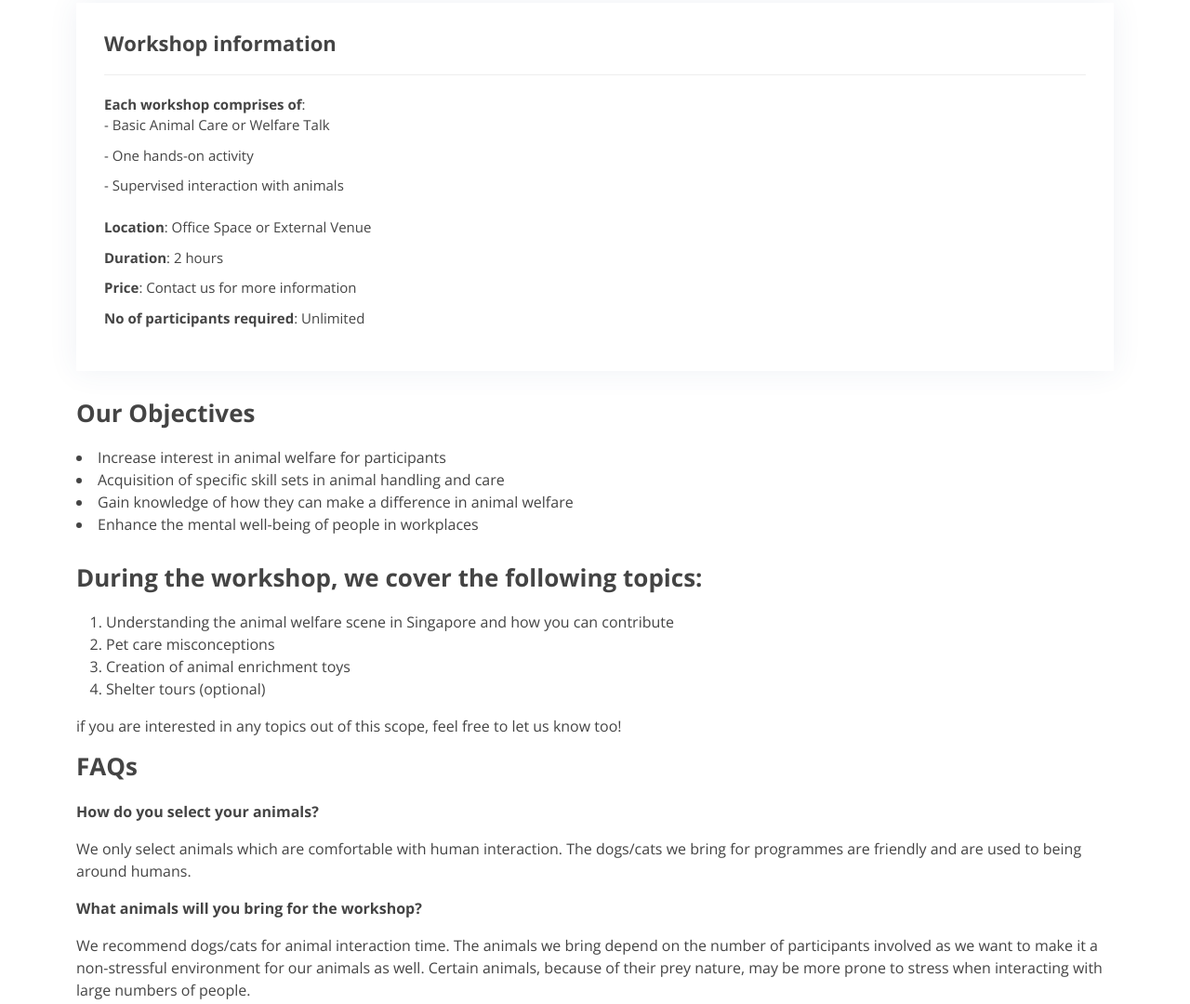
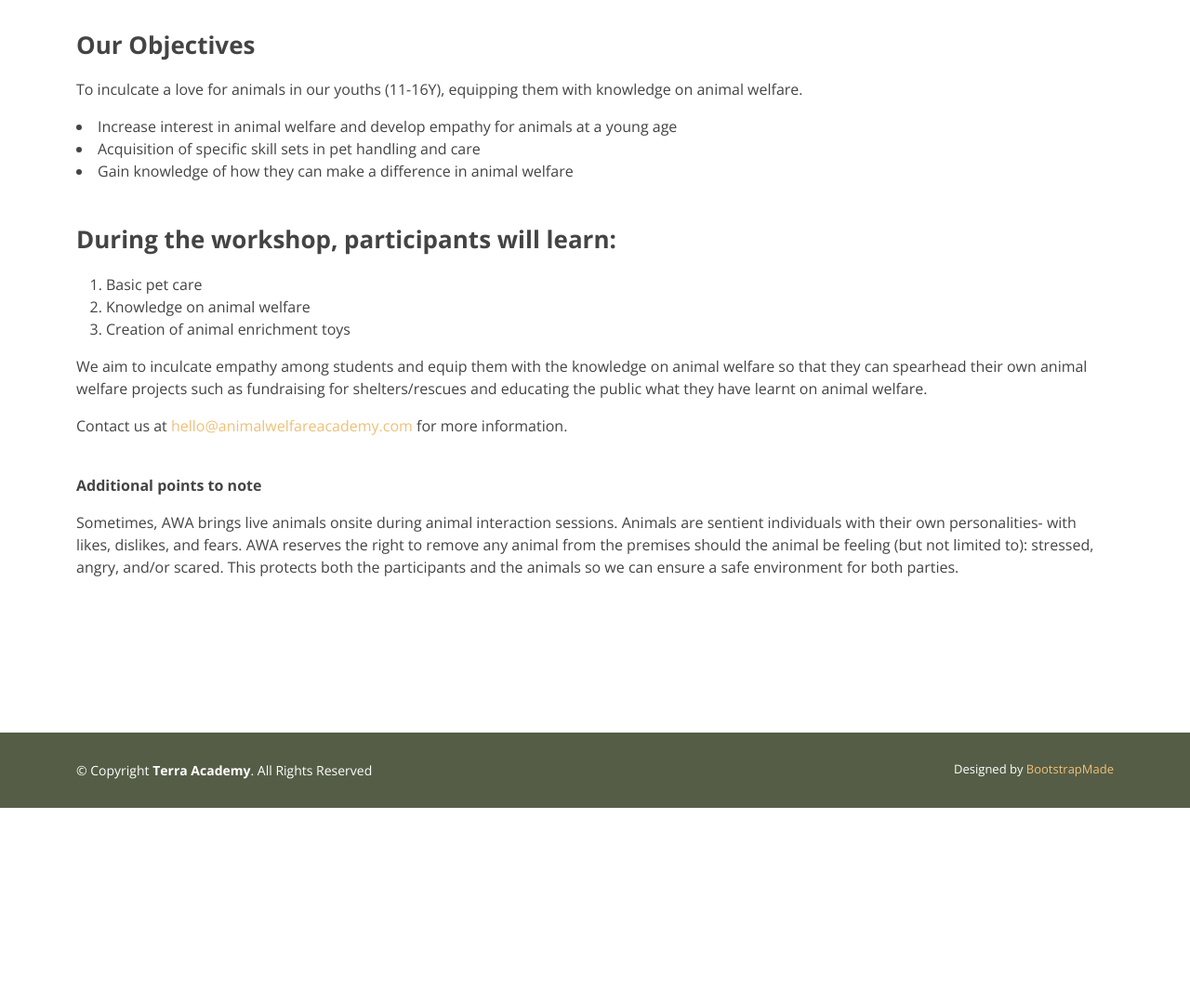
Before and after one commit to TerraAcademy/TerraAcademy.github.io, a plain HTML site: page details-service-learning.html in a window 1280 px wide. Shown: the part 925-2005 px from the top of the page at 93% size. After the commit the page ends 1794 px from the top, so only its background shows below. Drawn offline with nearby package versions, Linux system fonts and the light colour scheme.

Commit message:
Update details-service-learning.html

```diff
--- a/details-service-learning.html
+++ b/details-service-learning.html
@@ -5,12 +5,22 @@
   <meta charset="utf-8">
   <meta content="width=device-width, initial-scale=1.0" name="viewport">
 
-  <title>Animal Welfare Academy</title>
-  <meta name="description" content="Animal Welfare Workshops for adults, corporates and offices. We tailor animal welfare programmes for Corporate Social Responsibility (CSR) and office team bonding."/>
+  <title>Terra Academy: Environmental Sustainability Workshops for children, youths, and adults</title>
+  <meta property="og:image" content="assets/img/logo.png" />
+  <meta name="description" content="Terra Academy: Environmental Sustainability Workshops for children, youths, and adults, from preschools to offices!. Engage in experiential learning, service learning, and interactive sessions on environmental stewardship!"/>
+  <meta property="og:title" content="Terra Academy: Environmental Sustainability Workshops for children, youths, and adults" />
+  <meta property="og:description" content="Environmental Sustainability tailored for children, youths, and adults, from preschools to offices!. Engage in experiential learning, service learning, and interactive sessions on environmental stewardship!" />
+  <meta property="og:image" content="assets/img/edu.png" />
 
   <!-- Favicons -->
-  <link href="assets/img/logo.png" rel="icon">
-  <link href="assets/img/apple-touch-icon.png" rel="apple-touch-icon">
+  <link rel="apple-touch-icon" sizes="180x180" href="/apple-touch-icon.png">
+  <link rel="icon" type="image/png" sizes="32x32" href="/favicon-32x32.png">
+  <link rel="icon" type="image/png" sizes="16x16" href="/favicon-16x16.png">
+  <link rel="manifest" href="/site.webmanifest">
+  <link rel="mask-icon" href="/safari-pinned-tab.svg" color="#5bbad5">
+  <meta name="msapplication-TileColor" content="#da532c">
+  <meta name="theme-color" content="#ffffff">
+  <meta name="google-site-verification" content="SLOowdwNVGL_ZfBDJ6ufd3YwCEL0C_NyxzTiWFFtkxk" />
 
   <!-- Google Fonts -->
   <link href="https://fonts.googleapis.com/css?family=Open+Sans:300,300i,400,400i,600,600i,700,700i|Jost:300,300i,400,400i,500,500i,600,600i,700,700i|Poppins:300,300i,400,400i,500,500i,600,600i,700,700i" rel="stylesheet">
@@ -55,9 +65,9 @@
 
         <ol>
           <li><a href="index.html">Home</a></li>
-          <li>Animal education/engagement workshop for Corporates</li>
+          <li>Educational institution visits</li>
         </ol>
-        <h2>Animal education/engagement workshop for Corporates</h2>
+        <h2>Educational institution visits</h2>
 
       </div>
     </section><!-- End Breadcrumbs -->
@@ -73,7 +83,7 @@
               <div class=" align-items-center">
 
                 <div class="swiper-slide">
-                  <img src="assets/img/corporate-details.png" alt="Animal Welfare workshop in SPCA run by Animal Welfare Academy">
+                  <img src="assets/img/edu-details.png" alt="Animal welfare workshop on basic pet care for children, organised by Animal Welfare Academy">
                 </div>
 
               </div>
@@ -82,59 +92,36 @@
           </div>
 
           <div class="col-lg-12">
-            <div class="portfolio-info">
-              <h3>Workshop information</h3>
-              <ul>
-                <li><strong>Each workshop comprises of</strong>:
-                  <ul>
-                    <li>- Basic Animal Care or Welfare Talk</li>
-                    <li>- One hands-on activity</li>
-                    <li>- Supervised interaction with animals</li>
-                  </ul>
-                </li>
-                <br/>
-                <li><strong>Location</strong>:  Office Space or External Venue </li>
-                <li><strong>Duration</strong>:  2 hours </li>
-                <li><strong>Price</strong>: Contact us for more information</li>
-                <li><strong>No of participants required</strong>: Unlimited</li>
-              </ul>
-            </div>
+
             <div class="portfolio-description">
               <h2>Our Objectives</h2>
               <p>
-                <li>Increase interest in animal welfare for participants</li>
-                <li>Acquisition of specific skill sets in animal handling and care</li>
-                <li>Gain knowledge of how they can make a difference in animal welfare</li>
-                <li>Enhance the mental well-being of people in workplaces</li>
+                To inculcate a love for animals in our youths (11-16Y), equipping them with knowledge on animal welfare.
+                <p>
+                  <li>Increase interest in animal welfare and develop empathy for animals at a young age</li>
+                  <li>Acquisition of specific skill sets in pet handling and care</li>
+                  <li>Gain knowledge of how they can make a difference in animal welfare</li>
+                </p>
+
+              </p>
             </div>
             <div class="portfolio-description">
-              <h2>During the workshop, we cover the following topics:</h2>
+              <h2>During the workshop, participants will learn:</h2>
               <p>
                 <ol>
                   <li>
-                    Understanding the animal welfare scene in Singapore and how you can contribute
+                    Basic pet care
                   </li>
                   <li>
-                    Pet care misconceptions
+                    Knowledge on animal welfare
                   </li>
                   <li>
                     Creation of animal enrichment toys
                   </li>
-                  <li>
-                    Shelter tours (optional)
-                  </li>
                 </ol>
-                if you are interested in any topics out of this scope, feel free to let us know too!
               </p>
 
-              <h2>FAQs</h2>
-
-              <p><strong>How do you select your animals?</strong></p>
-              <p>We only select animals which are comfortable with human interaction. The dogs/cats we bring for programmes are friendly and are used to being around humans. </p>
-
-              <p><strong>What animals will you bring for the workshop?</strong></p>
-              <p>We recommend dogs/cats for animal interaction time. The animals we bring depend on the number of participants involved as we want to make it a non-stressful environment for our animals as well. Certain animals, because of their prey nature, may be more prone to stress when interacting with large numbers of people.</p>
-
+              <p>We aim to inculcate empathy among students and equip them with the knowledge on animal welfare so that they can spearhead their own animal welfare projects such as fundraising for shelters/rescues and educating the public what they have learnt on animal welfare.</p>
               <p>Contact us at <a href="mailto:hello@animalwelfareacademy.com">hello@animalwelfareacademy.com</a>  for more information.</p>
               <br/>
               <p><strong>Additional points to note</strong></p>
@@ -163,7 +150,7 @@
 
     <div class="container footer-bottom clearfix">
       <div class="copyright">
-        &copy; Copyright <strong><span>Animal Welfare Academy</span></strong>. All Rights Reserved
+        &copy; Copyright <strong><span>Terra Academy</span></strong>. All Rights Reserved
       </div>
       <div class="credits">
         <!-- All the links in the footer should remain intact. -->
```
